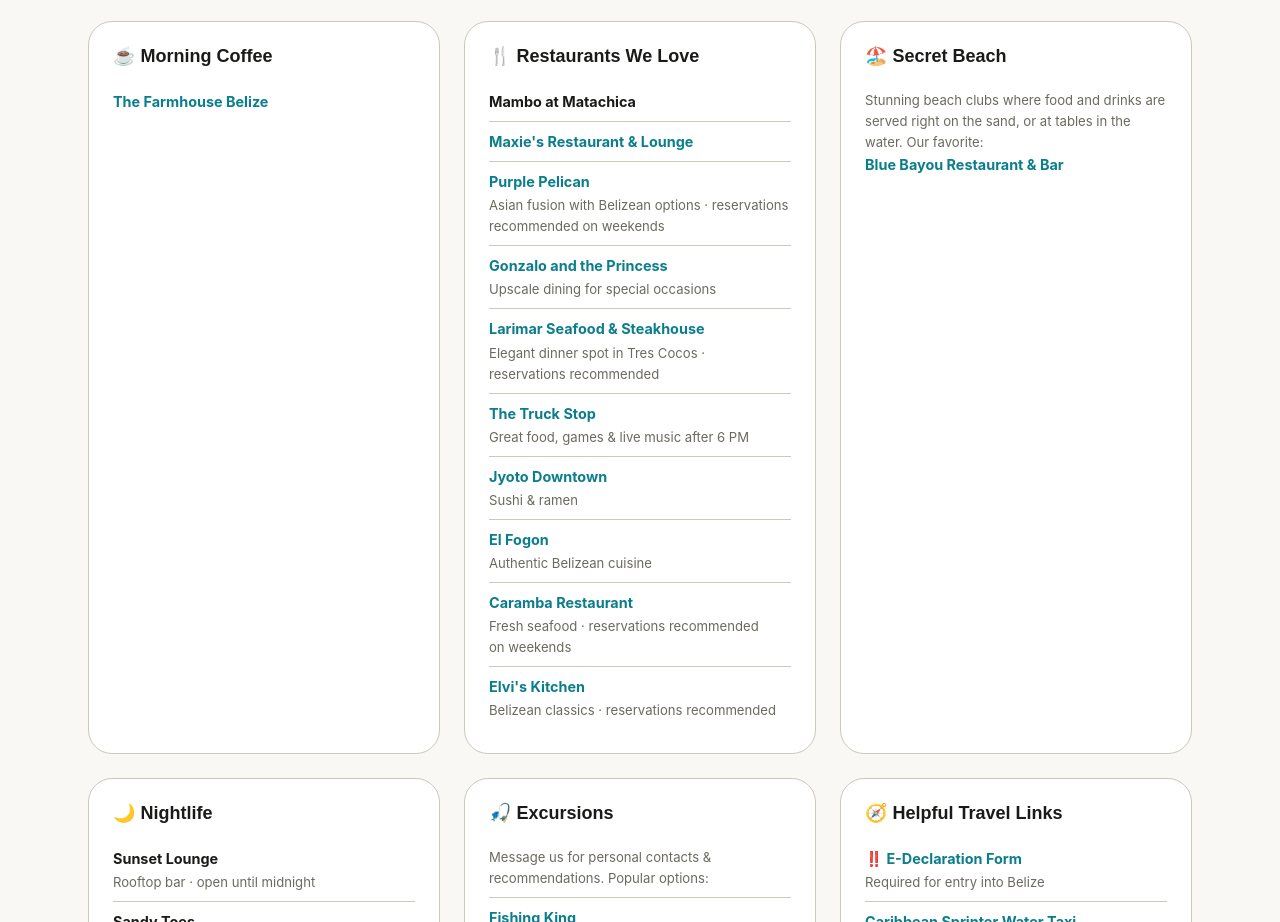
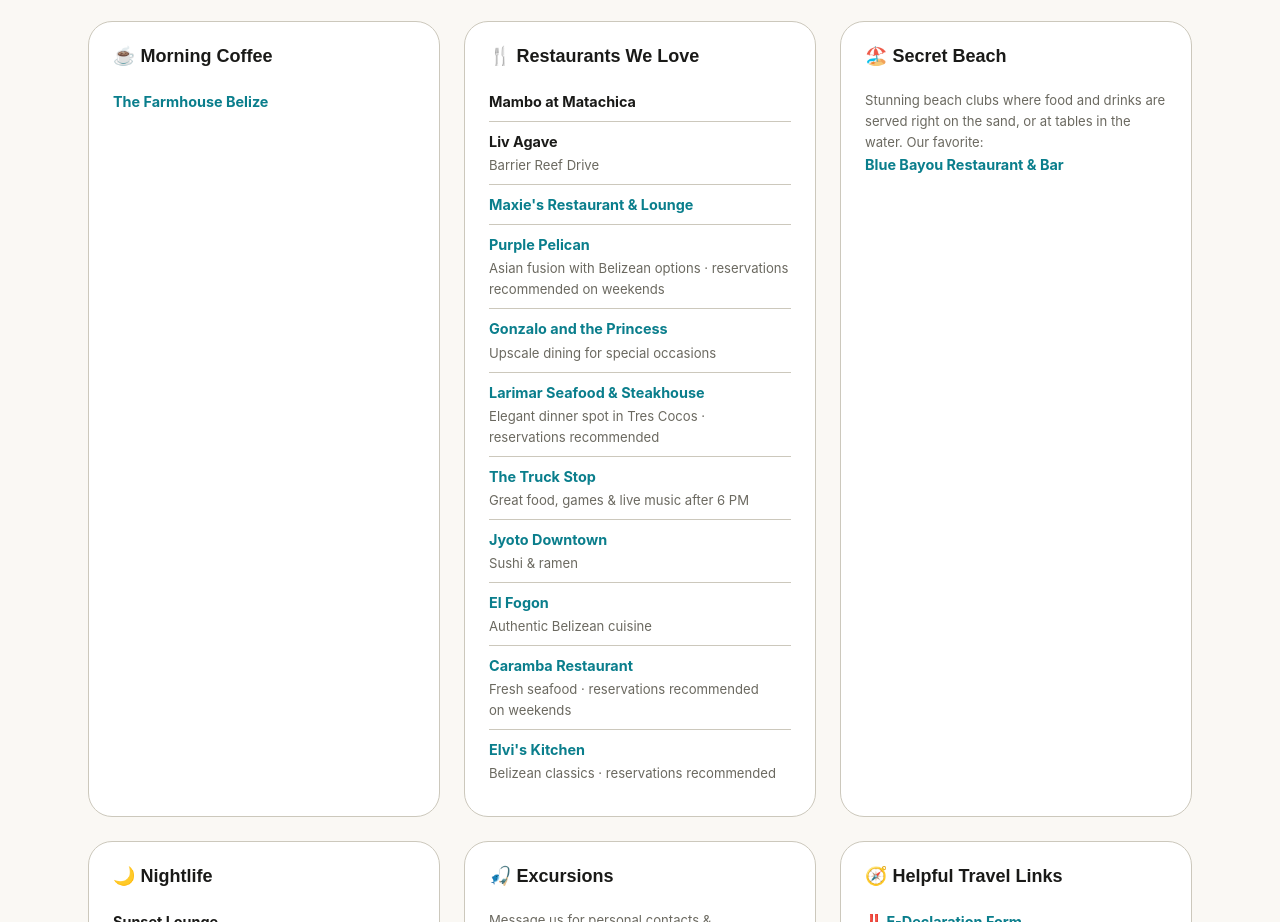
Before and after one commit to ojgolfcarts/ojgolfcarts, a plain HTML site: page ambergris-caye/index.html in a window 1280 px wide. Shown: the part 3080-4002 px from the top of the page. Drawn offline with Linux system fonts and the light colour scheme; files whose address does not match are found by name; a web font is replaced by a local one.

Commit message:
Restore Liv Agave in Restaurants We Love

```diff
--- a/ambergris-caye/index.html
+++ b/ambergris-caye/index.html
@@ -547,6 +547,7 @@ height="0" width="0" style="display:none;visibility:hidden"></iframe></noscript>
             <h3>🍴 Restaurants We Love</h3>
             <ul>
               <li><span class="rec-name">Mambo at Matachica</span></li>
+              <li><span class="rec-name">Liv Agave</span><span class="rec-note">Barrier Reef Drive</span></li>
               <li><a href="https://maxiesrestaurantandlounge.com/" target="_blank" rel="noopener">Maxie's Restaurant &amp; Lounge</a></li>
               <li><a href="https://purplepelican.bz/" target="_blank" rel="noopener">Purple Pelican</a><span class="rec-note">Asian fusion with Belizean options · reservations recommended on weekends</span></li>
               <li><a href="https://www.gonzaloandtheprincess.com/" target="_blank" rel="noopener">Gonzalo and the Princess</a><span class="rec-note">Upscale dining for special occasions</span></li>
```
Also changed, not shown: visitor-guide.html (+1 -0 lines).
